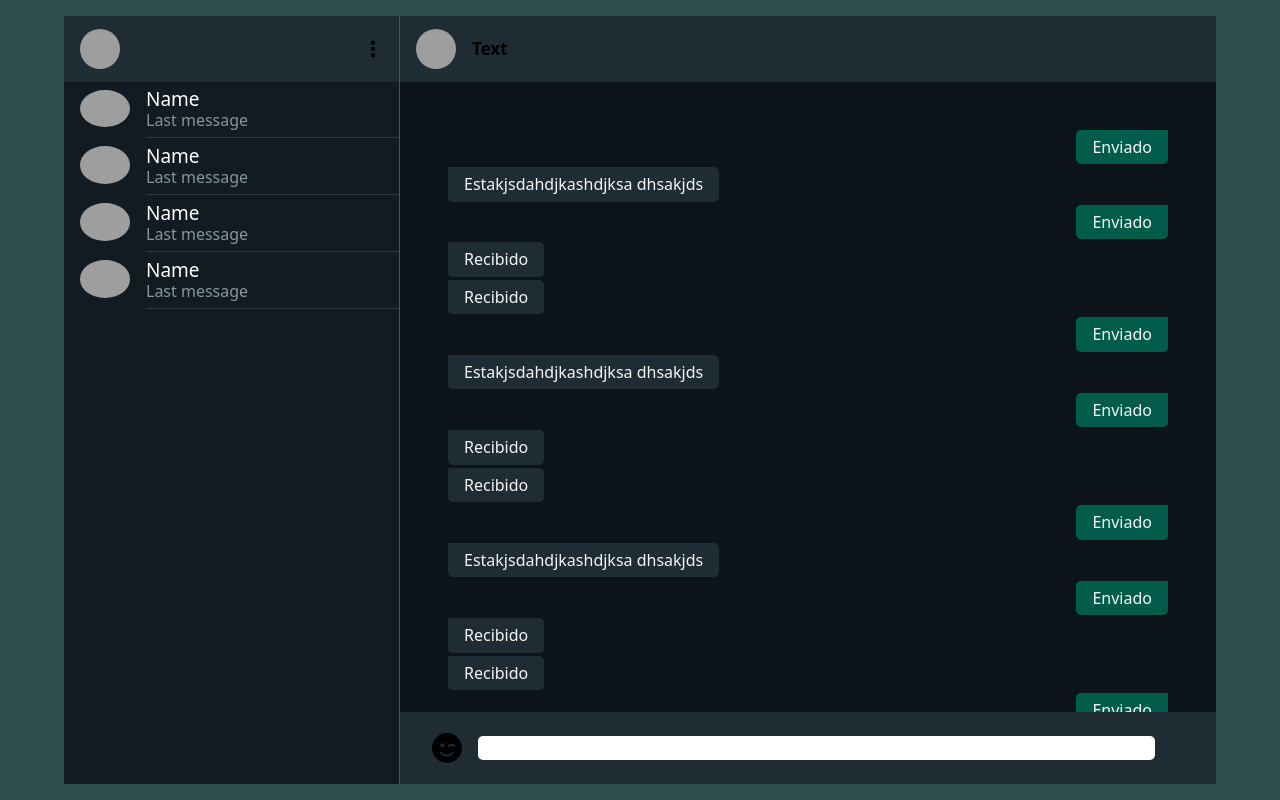
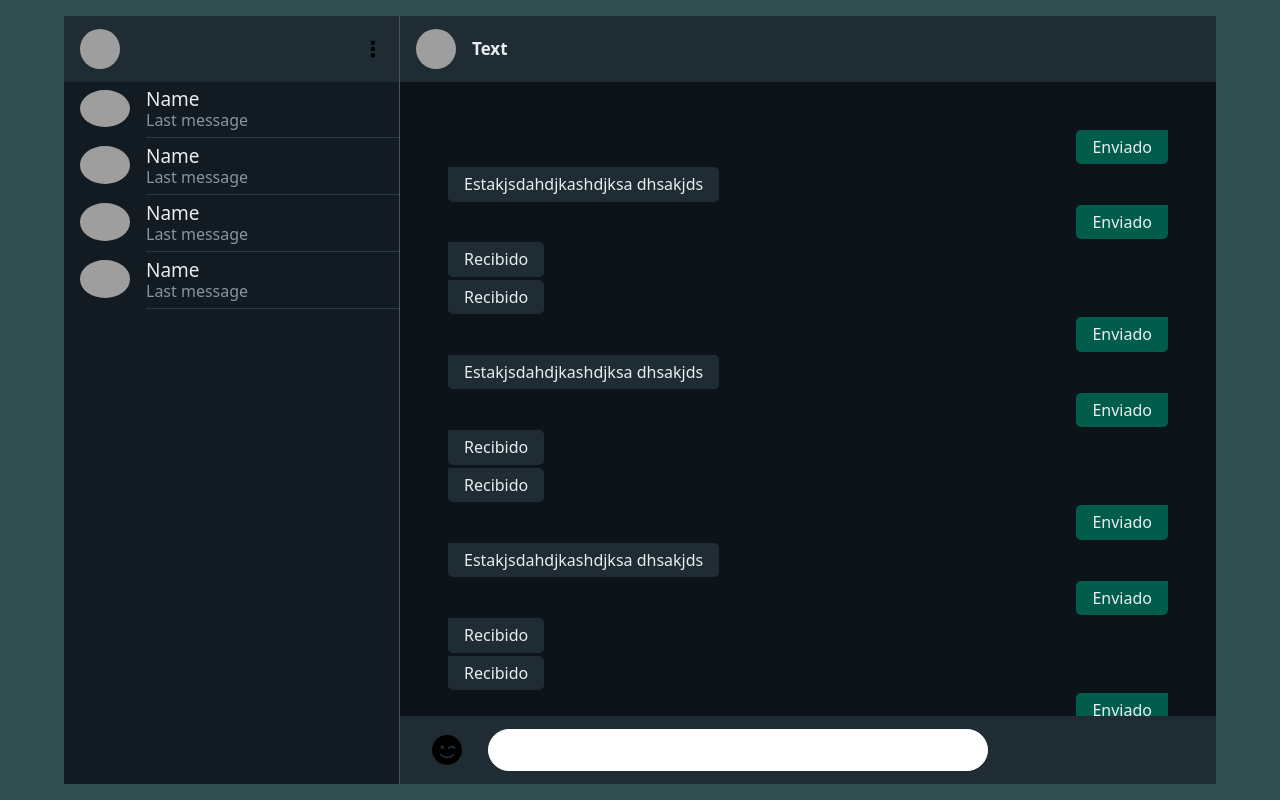
Before and after one commit to jaguzmanb1/whatsapp-clone, a React (Vite) app: page / in a window 1280 px wide. Built offline with nearby package versions, Linux system fonts and the light colour scheme; grey boxes are pictures that could not be loaded.

Commit message:
Changed flexbox to chat screen

```diff
--- a/src/components/actual-chat/actual-chat.css
+++ b/src/components/actual-chat/actual-chat.css
@@ -1,11 +1,14 @@
 .chat-panel-container {
-    display: grid;
-    height: 100%;
-    grid-template-rows: 4.1em 1fr 4.5em;
+    display: flex;
+    flex-direction: column;
+    height: 96vh;
 }
 
+.chat-panel-menu {
+    flex-basis: 4.1em;
+    flex-shrink: 0;
+    color: #e9edef;
 
-.chat-panel-menu {
     display: flex;
     background-color: #1f2c33;
 
@@ -32,8 +35,9 @@
 }
 
 .chat-panel-messages-container {
+    flex-basis: calc(96vh - 8.1em);
+    flex-shrink: 1;
     overflow: auto;
-    max-height: calc(96vh - 8.6em);
 }
 
 .chat-panel-messages {
@@ -41,6 +45,7 @@
     padding-right: 3rem;
 
     padding-top: 3rem;
+    padding-bottom: 1.5rem;
 
     display: flex;
     flex-direction: column;
@@ -52,37 +57,18 @@
     list-style-type: none;
 }
 
-.chat-panel-textbox textarea {
-    border-radius: 5px;
-    border: 0px;
-
-    padding-top: 0.6rem;
-    padding-bottom: 0.5rem;
-
-    padding-left: 0.5rem;
-    padding-right: 0.5rem;
-
-    width: 90%;
-    height: 1.5rem;
-    max-height: 4rem;
-
-    overflow: hidden;
-    resize: none;
-
-    font-size: 1.2rem;
-}
-
 .chat-panel-textbox .icon {
     margin-right: 1rem;
     font-size: 30px;
 }
 
-.chat-panel-textbox textarea:focus{
-    outline: none;
-}
+.chat-panel-textbox {
+    flex-basis: 4.1em;
+    flex-grow: 1;
+    flex-shrink: 0;
 
-.chat-panel-textbox {
     width: auto;
+    height: auto;
 
     padding-left: 2rem;
     padding-right: 2rem;
@@ -106,7 +92,7 @@
 
     margin-bottom: 0.2rem;
 
-    color: #f5f5f5;
+    color: #e9edef;
 }
 
 .chat-panel-sent {
@@ -120,3 +106,41 @@
     align-self: flex-start;
     background-color: #1f2c33;
 }
+
+.chat-panel-textbox-container {
+    width: 500px;
+    min-width: 20px;
+    box-sizing: border-box;
+    padding: 9px 18px 11px;
+    margin: 5px 10px;
+    background-color: #fff;
+    border: 1px solid #fff;
+    border-radius: 21px;
+}
+
+.chat-panel-textbox-group {
+    position: relative;
+}
+
+#chat-panel-input-text {
+    overflow-x: hidden;
+    overflow-y: auto;
+    white-space: pre-wrap;
+    word-wrap: break-word;
+    z-index: 1;
+    max-height: 100px;
+    min-height: 20px;
+    padding: 0 0 0 2px;
+    outline: 0;
+    transition: 0.2s padding ease-in-out;
+}
+
+.chat-panel-placeholder {
+    color: #a0a0a0;
+    top: 0;
+    pointer-events: none;
+    user-select: none;
+    position: absolute;
+    opacity: 0;
+    transition: 0.2s padding ease-in-out;
+}
--- a/src/components/actual-chat/actual-chat.jsx
+++ b/src/components/actual-chat/actual-chat.jsx
@@ -98,7 +98,12 @@ export const ChatPanel = () => {
             </section>
             <section className='chat-panel-textbox'>
                 <FontAwesomeIcon className='icon' icon={faFaceSmileWink} />
-                <textarea value={actualMessage} onChange={ e => setActualMessage(e.target.value) }/>
+                <div className='chat-panel-textbox-container'>
+                    <div className='chat-panel-textbox-group'>
+                        <div id="chat-panel-input-text" contentEditable />
+                        <div className='chat-panel-placeholder'>Type a message</div>
+                    </div>
+                </div>
             </section>
         </section>
     )
--- a/src/components/chat-summary/chat-summary.css
+++ b/src/components/chat-summary/chat-summary.css
@@ -2,7 +2,7 @@
     display: flex;
     flex-direction: row;
 
-    color: white;
+    color: #e9edef;
 }
 
 .chat-summary-section:hover section {
```
